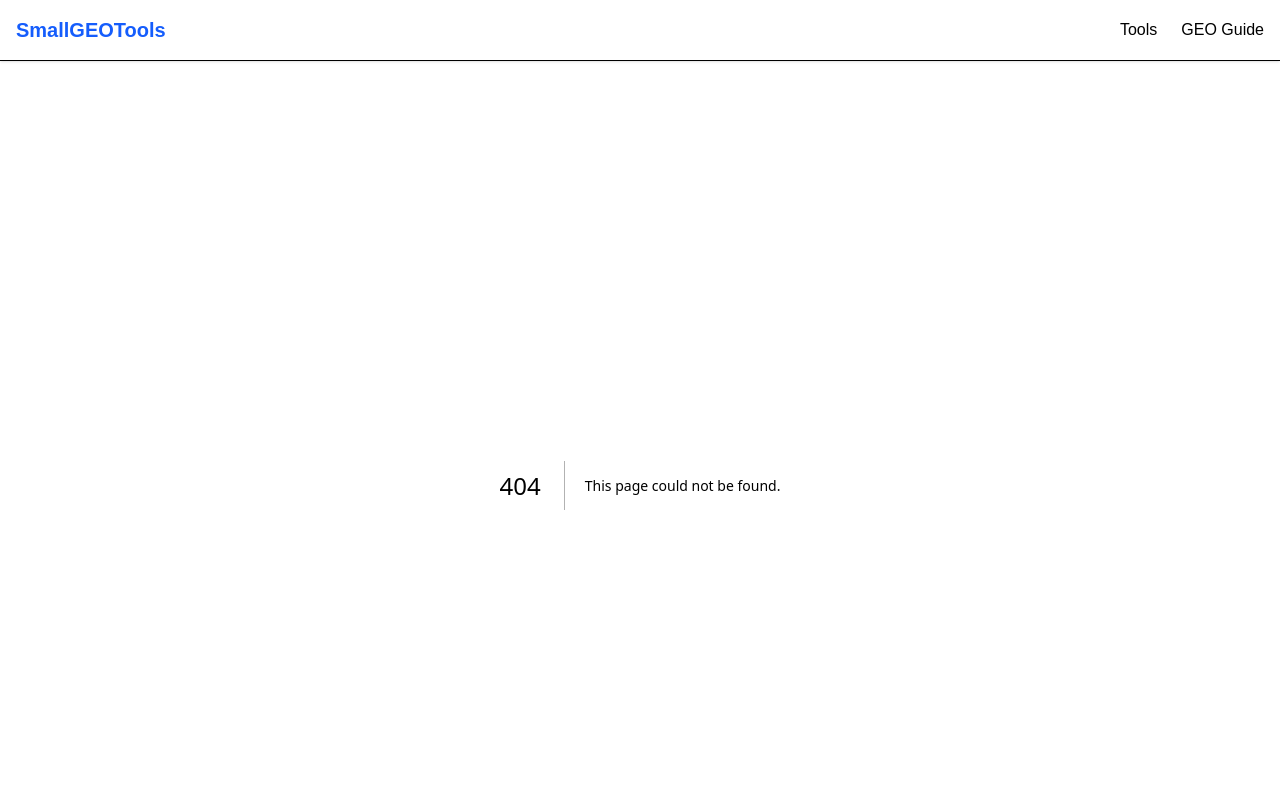
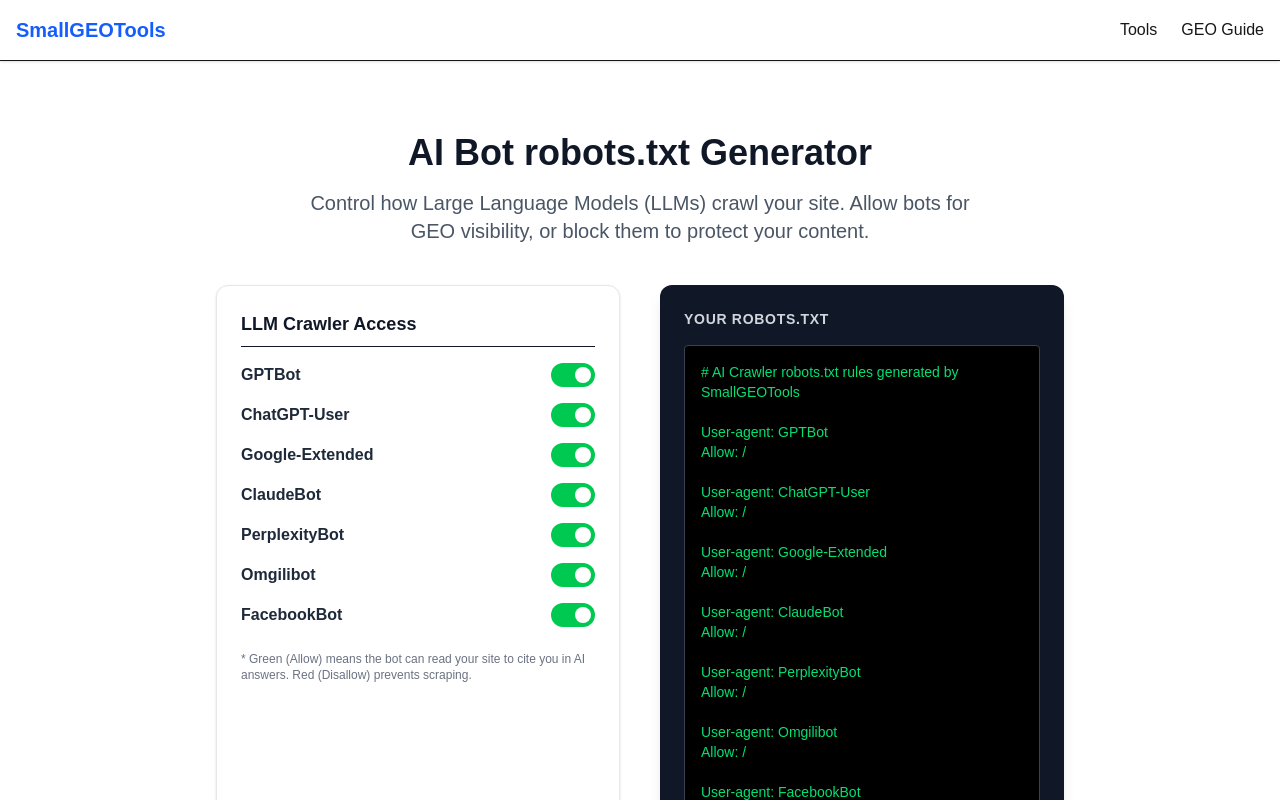
Before and after one commit to trendingclf/smallgeotools, a Next.js app: page /tools/ai-robots-generator in a window 1280 px wide. Before the commit this address had no page. Shown: the top 800 px of the page. Built offline with nearby package versions, Linux system fonts and the light colour scheme.

Commit message:
Added AI Bots robots.txt generator to homepage grid

```diff
--- a/app/page.tsx
+++ b/app/page.tsx
@@ -21,10 +21,16 @@ export default function Home() {
           <p className="text-sm text-gray-600">Instantly generate structured entity data for AI bots.</p>
         </a>
 
-        {/* Core Tool 3 (NEW) */}
+        {/* Core Tool 3 */}
         <a href="/tools/information-gain" className="block p-6 bg-blue-50 border rounded-xl shadow-sm hover:shadow-md transition border-blue-200">
           <h2 className="text-xl font-bold text-blue-700 mb-2">Info Gain Analyzer ➔</h2>
           <p className="text-sm text-gray-600">Score your content for unique data and AI readability.</p>
+        </a>
+
+        {/* Core Tool 4 (NEW) */}
+        <a href="/tools/ai-robots-generator" className="block p-6 bg-blue-50 border rounded-xl shadow-sm hover:shadow-md transition border-blue-200">
+          <h2 className="text-xl font-bold text-blue-700 mb-2">AI robots.txt Generator ➔</h2>
+          <p className="text-sm text-gray-600">Control which LLM bots are allowed to scrape your domain.</p>
         </a>
 
         {/* Blog Cards */}
--- /dev/null
+++ b/app/tools/ai-robots-generator/page.tsx
@@ -0,0 +1,96 @@
+"use client";
+
+import { useState } from "react";
+import ShareButtons from "../../../components/ShareButtons";
+
+export default function AIRobotsGenerator() {
+  const [bots, setBots] = useState({
+    "GPTBot": true, // OpenAI's web crawler
+    "ChatGPT-User": true, // ChatGPT web browsing
+    "Google-Extended": true, // Google's Bard/Gemini crawler
+    "ClaudeBot": true, // Anthropic's crawler
+    "PerplexityBot": true, // Perplexity AI crawler
+    "Omgilibot": true, // Webz.io (used by many LLMs)
+    "FacebookBot": true, // Meta's Llama crawler
+  });
+
+  const toggleBot = (botName: keyof typeof bots) => {
+    setBots(prev => ({ ...prev, [botName]: !prev[botName] }));
+  };
+
+  const generateRobotsTxt = () => {
+    let output = "# AI Crawler robots.txt rules generated by SmallGEOTools\n\n";
+
+    Object.entries(bots).forEach(([bot, isAllowed]) => {
+      output += `User-agent: ${bot}\n`;
+      output += isAllowed ? `Allow: /\n\n` : `Disallow: /\n\n`;
+    });
+
+    return output.trim();
+  };
+
+  const copyToClipboard = () => {
+    navigator.clipboard.writeText(generateRobotsTxt());
+    alert("robots.txt copied to clipboard!");
+  };
+
+  return (
+    <div className="max-w-4xl mx-auto py-12 px-6">
+      <header className="mb-10 text-center">
+        <h1 className="text-4xl font-extrabold text-gray-900 mb-4">AI Bot robots.txt Generator</h1>
+        <p className="text-xl text-gray-600 max-w-2xl mx-auto">
+          Control how Large Language Models (LLMs) crawl your site. Allow bots for GEO visibility, or block them to protect your content.
+        </p>
+      </header>
+
+      <div className="grid md:grid-cols-2 gap-10">
+        {/* Toggle Controls */}
+        <div className="bg-white p-6 rounded-xl border border-gray-200 shadow-sm">
+          <h2 className="text-lg font-bold text-gray-900 mb-4 border-b pb-2">LLM Crawler Access</h2>
+          <div className="space-y-4">
+            {Object.entries(bots).map(([bot, isAllowed]) => (
+              <div key={bot} className="flex items-center justify-between">
+                <div>
+                  <span className="font-semibold text-gray-800">{bot}</span>
+                </div>
+                <button
+                  onClick={() => toggleBot(bot as keyof typeof bots)}
+                  className={`relative inline-flex h-6 w-11 items-center rounded-full transition-colors focus:outline-none focus:ring-2 focus:ring-blue-500 focus:ring-offset-2 ${
+                    isAllowed ? "bg-green-500" : "bg-red-500"
+                  }`}
+                >
+                  <span
+                    className={`inline-block h-4 w-4 transform rounded-full bg-white transition-transform ${
+                      isAllowed ? "translate-x-6" : "translate-x-1"
+                    }`}
+                  />
+                </button>
+              </div>
+            ))}
+          </div>
+          <p className="text-xs text-gray-500 mt-6">
+            * Green (Allow) means the bot can read your site to cite you in AI answers. Red (Disallow) prevents scraping.
+          </p>
+        </div>
+
+        {/* Code Output */}
+        <div className="bg-gray-900 rounded-xl p-6 relative shadow-lg flex flex-col justify-between h-full">
+          <div>
+            <h3 className="text-gray-300 text-sm font-semibold mb-4 uppercase tracking-wider">Your robots.txt</h3>
+            <pre className="text-green-400 text-sm overflow-x-auto whitespace-pre-wrap font-mono bg-black p-4 rounded border border-gray-700">
+              {generateRobotsTxt()}
+            </pre>
+          </div>
+          <button
+            onClick={copyToClipboard}
+            className="mt-6 w-full bg-blue-600 hover:bg-blue-700 text-white font-bold py-3 px-4 rounded transition"
+          >
+            Copy Code
+          </button>
+        </div>
+      </div>
+
+      <ShareButtons title="AI Bot robots.txt Generator" urlPath="/tools/ai-robots-generator" />
+    </div>
+  );
+}
```
